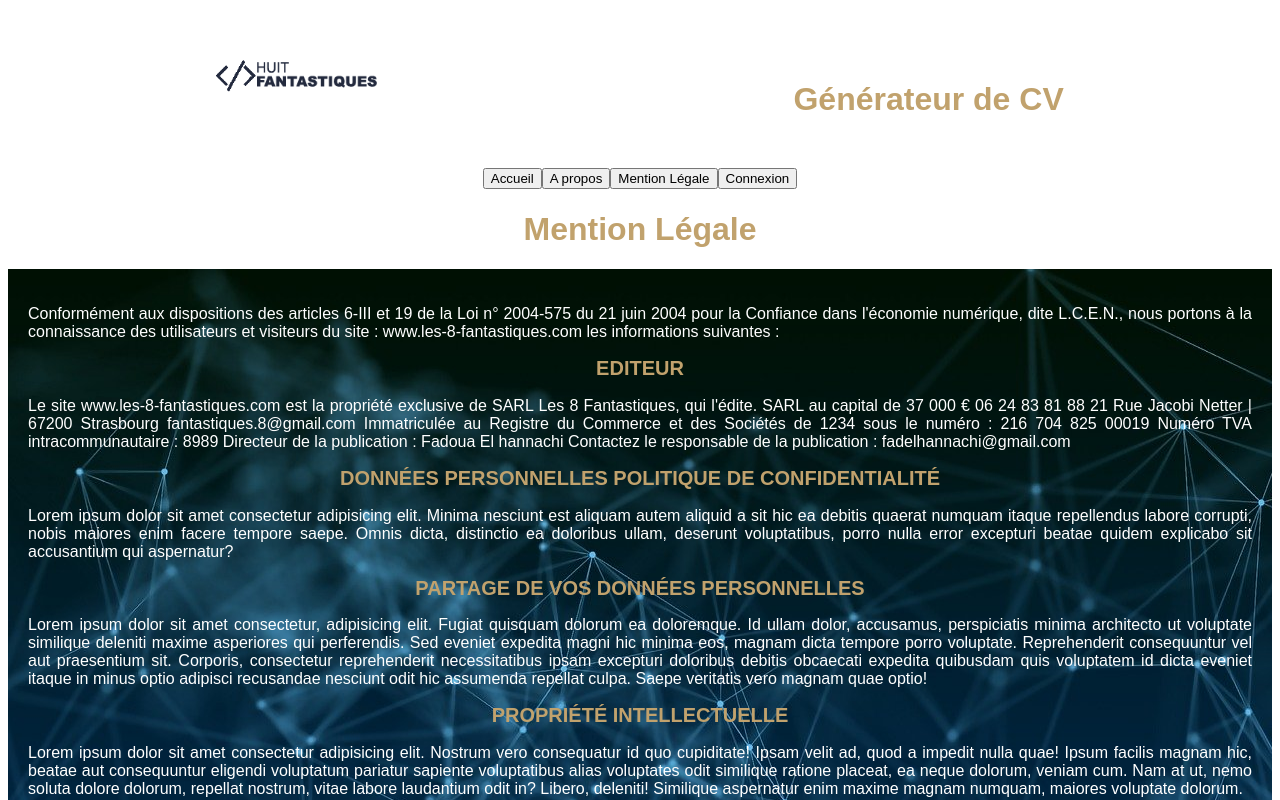
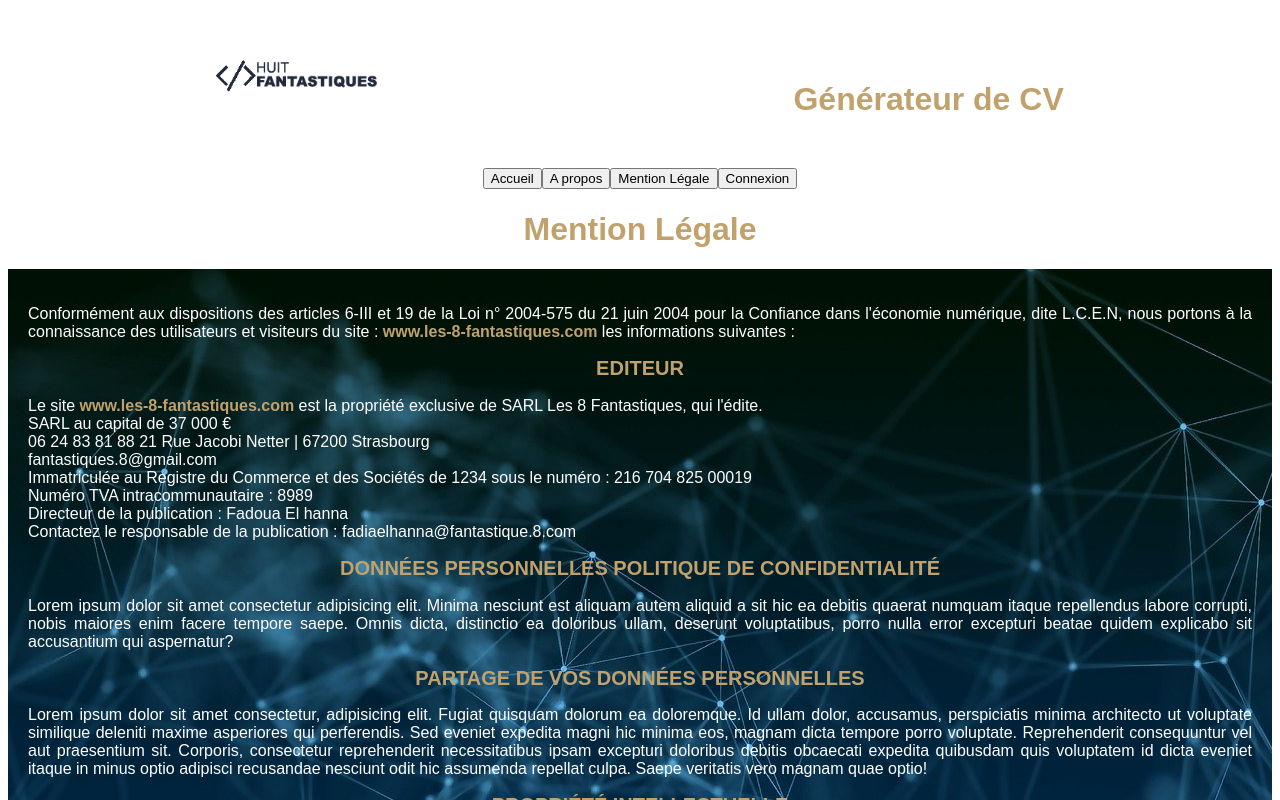
Before and after one commit to ThomcodeFr/GeneratorVueJsFinal, a Vue app: page / in a window 1280 px wide. Both pictures are taken after a click on the button "Mention Légale". Shown: the top 800 px of the page. Built offline with nearby package versions, Linux system fonts and the light colour scheme.

Commit message:
Personnalisation Mention Legales (eliot)

```diff
--- a/src/pages/MentionLegale.vue
+++ b/src/pages/MentionLegale.vue
@@ -8,20 +8,13 @@
       <p>
         Conformément aux dispositions des articles 6-III et 19 de la Loi n°
         2004-575 du 21 juin 2004 pour la Confiance dans l'économie numérique,
-        dite L.C.E.N., nous portons à la connaissance des utilisateurs et
-        visiteurs du site : www.les-8-fantastiques.com les informations
+        dite L.C.E.N, nous portons à la connaissance des utilisateurs et
+        visiteurs du site : <span>www.les-8-fantastiques.com</span> les informations
         suivantes :
       </p>
       <h2>EDITEUR</h2>
       <p>
-        Le site www.les-8-fantastiques.com est la propriété exclusive de
-        SARL Les 8 Fantastiques, qui l'édite. SARL au capital de 37 000 € 06 24
-        83 81 88 21 Rue Jacobi Netter | 67200 Strasbourg
-        fantastiques.8@gmail.com Immatriculée au Registre du Commerce et des
-        Sociétés de 1234 sous le numéro : 216 704 825 00019 Numéro TVA
-        intracommunautaire : 8989 Directeur de la publication : Fadoua El
-        hannachi Contactez le responsable de la publication :
-        fadelhannachi@gmail.com
+        Le site <span>www.les-8-fantastiques.com</span> est la propriété exclusive de SARL Les 8 Fantastiques, qui l'édite. <br> SARL au capital de 37 000 € <br> 06 24 83 81 88 21 Rue Jacobi Netter | 67200 Strasbourg <br>fantastiques.8@gmail.com <br>Immatriculée au Registre du Commerce et des Sociétés de 1234 sous le numéro : 216 704 825 00019 <br> Numéro TVA intracommunautaire : 8989 <br>Directeur de la publication : Fadoua El hanna <br> Contactez le responsable de la publication : fadiaelhanna@fantastique.8.com
       </p>
 
       <h2>DONNÉES PERSONNELLES POLITIQUE DE CONFIDENTIALITÉ</h2>
@@ -92,4 +85,9 @@
   color: #fff;
   text-align: justify;
 }
+
+span {
+    color: rgb(193, 162, 109);
+    font-weight: bold;
+}
 </style>
```
